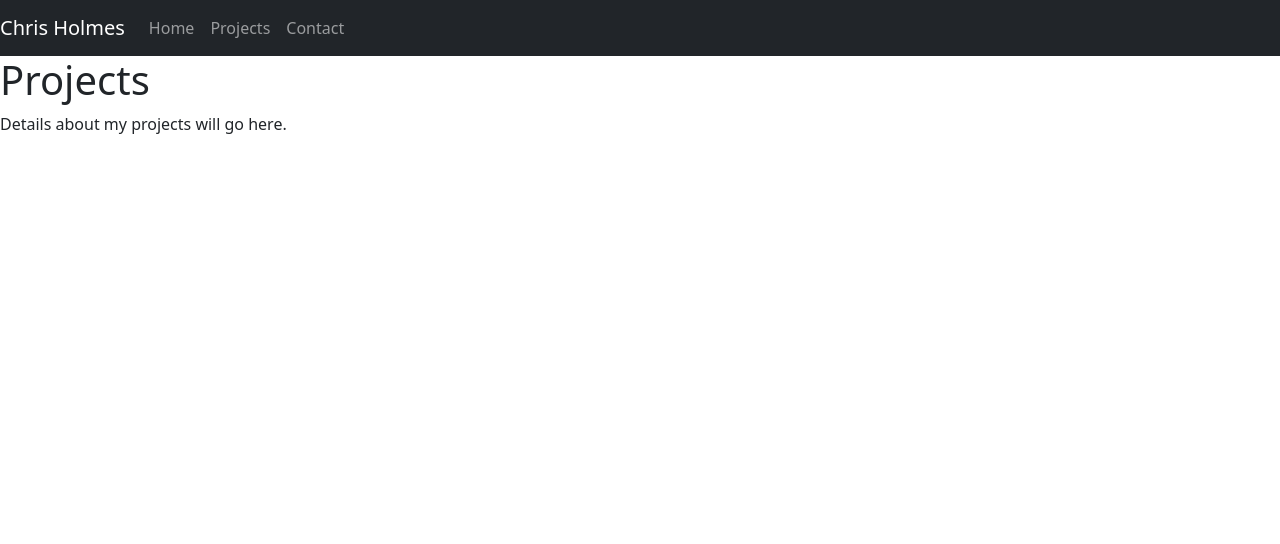
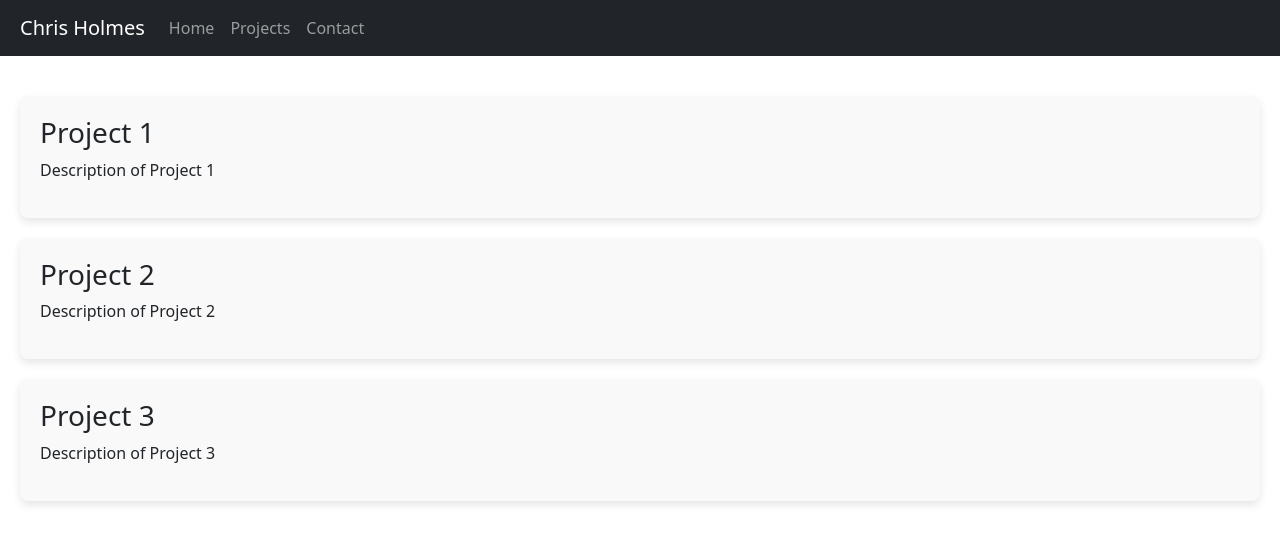
Before and after one commit to holmesc01/Portfolio-Website, a React (Create React App) app: page /projects in a window 1280 px wide. Shown: the top 544 px of the page. Built offline with nearby package versions, Linux system fonts and the light colour scheme.

Commit message:
Added burger icon functionality for minimized browser windows. Also added bootstrap animated cards for projects page.

```diff
--- a/package.json
+++ b/package.json
@@ -6,6 +6,7 @@
     "@testing-library/jest-dom": "^5.17.0",
     "@testing-library/react": "^13.4.0",
     "@testing-library/user-event": "^13.5.0",
+    "aos": "^2.3.4",
     "bootstrap": "^5.3.3",
     "react": "^18.3.1",
     "react-dom": "^18.3.1",
--- a/public/index.html
+++ b/public/index.html
@@ -10,34 +10,19 @@
       content="Web site created using create-react-app"
     />
     <link rel="apple-touch-icon" href="%PUBLIC_URL%/logo192.png" />
-    <!--
-      manifest.json provides metadata used when your web app is installed on a
-      user's mobile device or desktop. See https://developers.google.com/web/fundamentals/web-app-manifest/
-    -->
     <link rel="manifest" href="%PUBLIC_URL%/manifest.json" />
-    <!--
-      Notice the use of %PUBLIC_URL% in the tags above.
-      It will be replaced with the URL of the `public` folder during the build.
-      Only files inside the `public` folder can be referenced from the HTML.
-
-      Unlike "/favicon.ico" or "favicon.ico", "%PUBLIC_URL%/favicon.ico" will
-      work correctly both with client-side routing and a non-root public URL.
-      Learn how to configure a non-root public URL by running `npm run build`.
-    -->
     <title>React App</title>
+    <!-- Include Bootstrap CSS -->
+    <link
+      href="https://cdn.jsdelivr.net/npm/bootstrap@5.3.3/dist/css/bootstrap.min.css"
+      rel="stylesheet"
+    />
   </head>
   <body>
     <noscript>You need to enable JavaScript to run this app.</noscript>
     <div id="root"></div>
-    <!--
-      This HTML file is a template.
-      If you open it directly in the browser, you will see an empty page.
-
-      You can add webfonts, meta tags, or analytics to this file.
-      The build step will place the bundled scripts into the <body> tag.
-
-      To begin the development, run `npm start` or `yarn start`.
-      To create a production bundle, use `npm run build` or `yarn build`.
-    -->
+    <!-- Include Bootstrap and Popper.js JavaScript -->
+    <script src="https://cdn.jsdelivr.net/npm/@popperjs/core@2.11.6/dist/umd/popper.min.js"></script>
+    <script src="https://cdn.jsdelivr.net/npm/bootstrap@5.3.3/dist/js/bootstrap.bundle.min.js"></script>
   </body>
 </html>
--- a/src/App.js
+++ b/src/App.js
@@ -4,14 +4,26 @@ import Home from './components/Home';
 import Projects from './components/Projects';
 import Contact from './components/Contact';
 import 'bootstrap/dist/css/bootstrap.min.css'; // Import Bootstrap CSS
+import 'aos/dist/aos.css'; // AOS styles
+import AOS from 'aos';
+
+AOS.init();
 
 function App() {
   return (
     <Router>
       <div className="App">
         <nav className="navbar navbar-expand-lg navbar-dark bg-dark">
-          <a className="navbar-brand" href="/">Chris Holmes</a>
-          <button className="navbar-toggler" type="button" data-toggle="collapse" data-target="#navbarNav" aria-controls="navbarNav" aria-expanded="false" aria-label="Toggle navigation">
+          <a className="navbar-brand" href="/" style={{ marginLeft: '20px' }}>Chris Holmes</a>
+          <button
+            className="navbar-toggler"
+            type="button"
+            data-bs-toggle="collapse"
+            data-bs-target="#navbarNav"
+            aria-controls="navbarNav"
+            aria-expanded="false"
+            aria-label="Toggle navigation"
+          >
             <span className="navbar-toggler-icon"></span>
           </button>
           <div className="collapse navbar-collapse" id="navbarNav">
--- /dev/null
+++ b/src/components/Projects.css
@@ -0,0 +1,23 @@
+.projects-container {
+    padding: 20px;
+  }
+
+  .project-card {
+    margin: 20px 0;
+    padding: 20px;
+    border-radius: 8px;
+    background-color: #f9f9f9;
+    box-shadow: 0 4px 8px rgba(0, 0, 0, 0.1);
+    opacity: 0; /* Start invisible */
+    transform: translateY(20px); /* Start slightly below */
+    transition: opacity 0.6s ease, transform 0.6s ease;
+  }
+
+  .project-card.in-view {
+    opacity: 1; /* Fade in */
+    transform: translateY(0); /* Slide up */
+  }
+
+  .project-card:hover {
+    background-color: #eaeaea;
+  }
--- a/src/components/Projects.js
+++ b/src/components/Projects.js
@@ -1,10 +1,40 @@
-import React from 'react';
+import React, { useEffect } from 'react'; // Import useEffect from React
+import './Projects.css'; // Import custom styles
+
+const projects = [
+  { id: 1, title: "Project 1", description: "Description of Project 1" },
+  { id: 2, title: "Project 2", description: "Description of Project 2" },
+  { id: 3, title: "Project 3", description: "Description of Project 3" },
+  // Add more projects here
+];
 
 const Projects = () => {
+  useEffect(() => {
+    const handleScroll = () => {
+      const cards = document.querySelectorAll('.project-card');
+      cards.forEach(card => {
+        const cardTop = card.getBoundingClientRect().top;
+        const viewportHeight = window.innerHeight;
+        if (cardTop < viewportHeight - 100) {
+          card.classList.add('in-view');
+        }
+      });
+    };
+
+    window.addEventListener('scroll', handleScroll);
+    handleScroll(); // Check on load
+
+    return () => window.removeEventListener('scroll', handleScroll);
+  }, []);
+
   return (
-    <div>
-      <h1>Projects</h1>
-      <p>Details about my projects will go here.</p>
+    <div className="projects-container">
+      {projects.map(project => (
+        <div key={project.id} className="project-card">
+          <h3>{project.title}</h3>
+          <p>{project.description}</p>
+        </div>
+      ))}
     </div>
   );
 };
```
Also changed, not shown: 1 other file (tests, documents, lock files or other folders).
